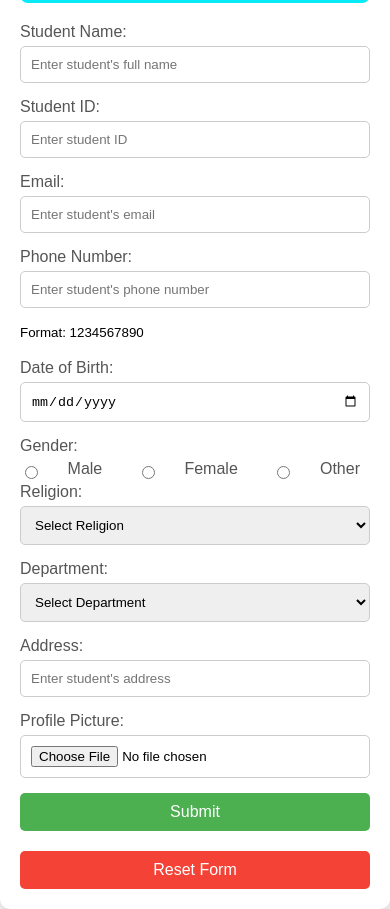
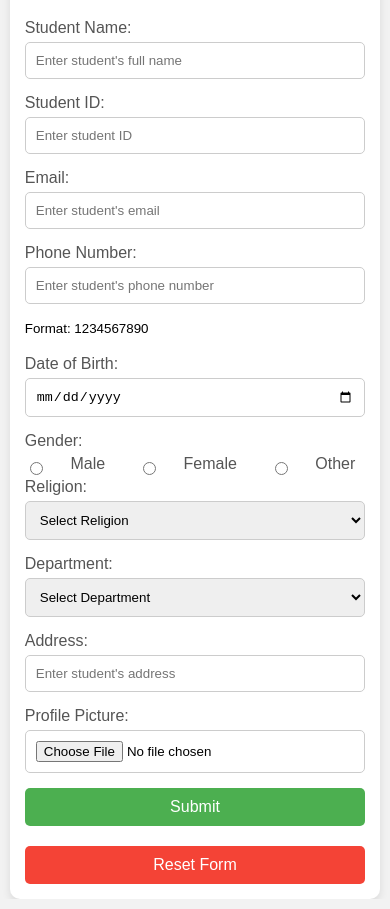
Before and after one commit to sHakibMusfiqur/sp-III-home-task-3, a plain HTML site: page index.html in a window 390 px wide. Drawn offline with Linux system fonts and the light colour scheme.

Commit message:
Update index.html

```diff
--- a/index.html
+++ b/index.html
@@ -14,6 +14,7 @@
             justify-content: center;
             align-items: center;
             height: 100vh;
+            overflow: auto;
         }
 
         .form-container {
@@ -21,9 +22,10 @@
             padding: 20px;
             border-radius: 10px;
             box-shadow: 0 4px 8px rgba(0, 0, 0, 0.1);
-            width: 100%;
+            width: 90%;
             max-width: 400px;
             box-sizing: border-box;
+            margin: 0 auto;
         }
 
         header {
@@ -103,6 +105,19 @@
             flex-direction: column;
             gap: 10px;
         }
+
+
+        @media (max-width: 600px) {
+            header {
+                font-size: 20px;
+                padding: 8px;
+            }
+
+            .form-container {
+                width: 95%;
+                padding: 15px;
+            }
+        }
     </style>
 </head>
 <body>
```
